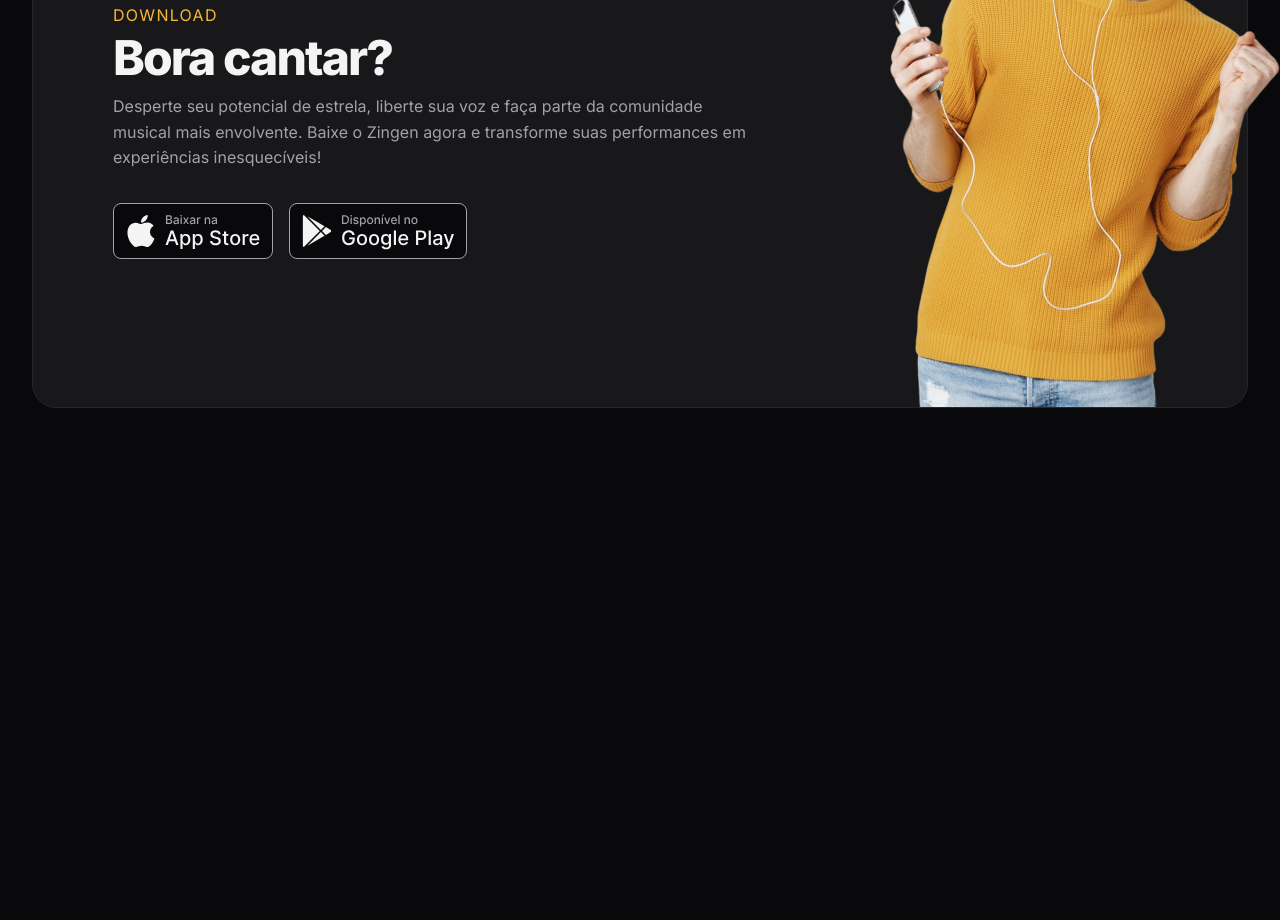
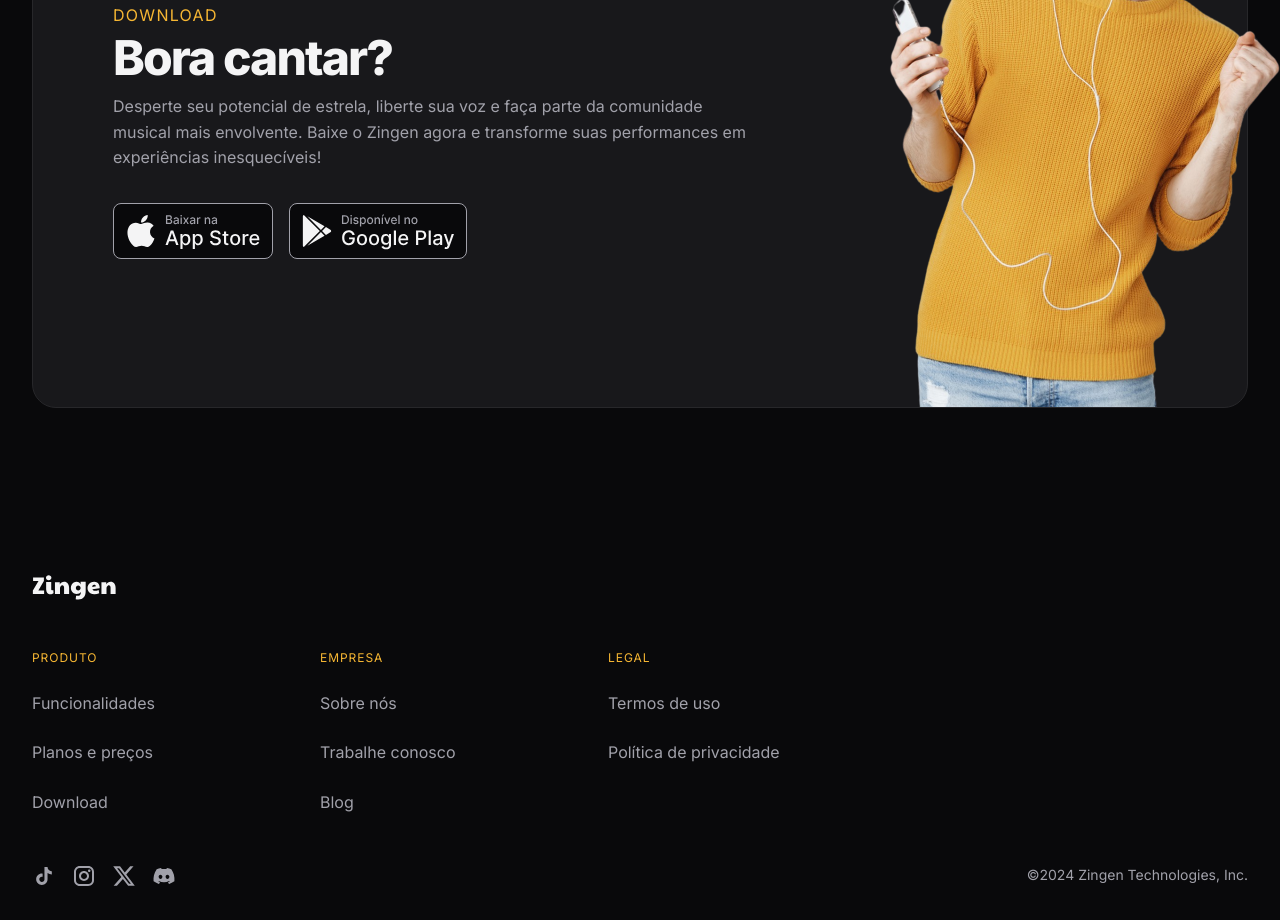
Before and after one commit to IGdotnet/Zingen, a plain HTML site: page index.html in a window 1280 px wide. Shown: the part 3769-4689 px from the top of the page. Before the commit the page ends 4257 px from the top, so only its background shows below. Drawn offline with Linux system fonts and the light colour scheme; a web font is replaced by a local one.

Commit message:
finished project

```diff
--- a/index.html
+++ b/index.html
@@ -220,5 +220,63 @@
         </div>
     </section>
 
+    <footer>
+        <div class="container padding-y-xl grid">
+            <img src="assets/logo.svg" alt="">
+            <section class="grid top">
+                <nav class="even-columns">
+                    <ul role="list" class="grid gap-1.5">
+                        <li class="title">
+                            Produto
+                        </li>
+                        <li>
+                            <a href="#features">Funcionalidades</a>
+                        </li>
+                         <li>
+                            <a href="#pricing">Planos e preços</a>
+                        </li>
+                         <li>
+                            <a href="#download">Download</a>
+                        </li>
+                    </ul>
+                    <ul role="list" class="grid gap-1.5">
+                        <li class="title">
+                            Empresa
+                        </li>
+                         <li>
+                            <a href="#">Sobre nós</a>
+                        </li>
+                         <li>
+                            <a href="#">Trabalhe conosco</a>
+                        </li>
+                         <li>
+                            <a href="#">Blog</a>
+                        </li>
+                    </ul>
+                    <ul role="list" class="grid gap-1.5">
+                        <li class="title">
+                            Legal
+                        </li>
+                         <li>
+                            <a href="#">Termos de uso</a>
+                        </li>
+                         <li>
+                            <a href="#">Política de privacidade</a>
+                        </li>
+                    </ul>
+                </nav>
+            </section>
+            <section class="bottom flex gap-1.5">
+                <div class="flex gap-1 5">
+                    <a href="" class="social" aria-label="tiktok"></a>
+                    <a href="" class="social" aria-label="instagram"></a>
+                    <a href="" class="social" aria-label="twitter"></a>
+                    <a href="" class="social" aria-label="discord"></a>
+                </div>
+                <span class="copy">©2024 Zingen Technologies, Inc.</span>
+            </section>
+        </div>
+    </footer>
+
 </body>
 </html>
--- /dev/null
+++ b/styles/footer.css
@@ -0,0 +1,59 @@
+footer {
+    color: var(--text-color-secondary);
+    font-weight: var(--font-weight-md);
+
+    & .container {
+        padding-inline: 3rem;
+    }
+
+    & .container,
+    & .top {
+        gap: 3rem;
+    }
+
+    & nav.even-columns {
+        gap: 4rem;
+    }
+
+    & .top ul {
+        align-content: start;
+    }
+
+    & .title {
+        font-size: 0.75rem;
+        letter-spacing: 0.08em;
+        text-transform: uppercase;
+        color: var(--brand-color-primary);
+    }
+
+    & .bottom {
+        flex-wrap: wrap;
+
+        & > div {
+            margin-right: auto;
+        }
+
+        & span {
+            font-size: .875rem;
+        }
+    }
+
+    @media (width >= 80em) {
+        & .container {
+            padding-inline: 0;
+            padding-bottom: 2rem;
+        }
+
+        & .top {
+            grid-template-columns: auto 1fr;
+
+            & nav {
+                margin-left: auto;
+
+                & ul {
+                    width: 14rem;
+                }
+            }
+        }
+    }
+}
--- a/styles/global.css
+++ b/styles/global.css
@@ -48,6 +48,8 @@
     color: var(--text-color-primary);
 
     overflow-x: hidden;
+
+    scroll-behavior: smooth;
 }
 
 body {
--- a/styles/index.css
+++ b/styles/index.css
@@ -10,3 +10,4 @@
 @import url(features.css) (width >= 80rem);
 @import url(pricing.css);
 @import url(download.css);
+@import url(footer.css);
```
